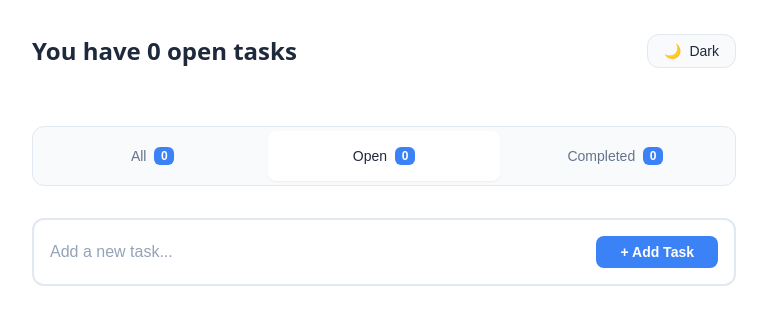
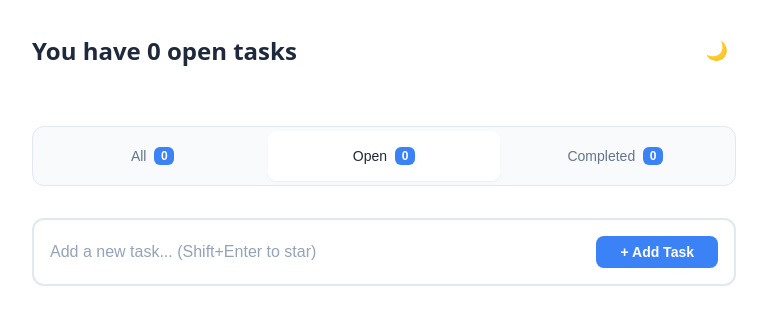
Before and after one commit to karldudley/react-todo-advanced, a React (Vite) app: page / in a window 1280 px wide. Shown: the top 324 px of the page, without its empty margins (256-1023 px from the left). Built offline with nearby package versions, Linux system fonts and the light colour scheme.

Commit message:
add shift+enter to star todos and simplify dark mode toggle
- Add shift+enter keyboard shortcut to create starred todos
- Update placeholder text to indicate new functionality
- Remove text and border from dark mode toggle, keep icon only
- Improve theme toggle styling for cleaner appearance

```diff
--- a/src/App.jsx
+++ b/src/App.jsx
@@ -14,8 +14,8 @@ function App() {
     const [showDeleteModal, setShowDeleteModal] = useState(false);
     const [todoToDelete, setTodoToDelete] = useState(null);
 
-    function handleAddTodo(newTodo) {
-        const newTodoList = [...todos, { input: newTodo, complete: false, favorite: false }];
+    function handleAddTodo(newTodo, isStarred = false) {
+        const newTodoList = [...todos, { input: newTodo, complete: false, favorite: isStarred }];
         setTodos(newTodoList);
         handleSaveDate(newTodoList);
     }
--- a/src/components/Header.jsx
+++ b/src/components/Header.jsx
@@ -21,8 +21,7 @@ export default function Header(props) {
                 You have {todosLength} open {taskOrTasks}
             </h1>
             <button onClick={toggleTheme} className="theme-toggle" title={isDark ? 'Switch to light mode' : 'Switch to dark mode'}>
-                <span>{isDark ? '☀️' : '🌙'}</span>
-                <span>{isDark ? 'Light' : 'Dark'}</span>
+                {isDark ? '☀️' : '🌙'}
             </button>
         </header>
     );
--- a/src/components/TodoInput.jsx
+++ b/src/components/TodoInput.jsx
@@ -12,12 +12,23 @@ export default function TodoInput(props) {
         setInputValue('');
     };
 
+    // Handle key press for shift+enter
+    const handleKeyPress = (e) => {
+        if (e.key === 'Enter' && e.shiftKey) {
+            e.preventDefault(); // Prevent form submission
+            if (!inputValue.trim()) return; // Prevent adding empty tasks
+            handleAddTodo(inputValue.trim(), true); // Pass true to indicate starred
+            setInputValue('');
+        }
+    };
+
     return (
         <form onSubmit={handleSubmit} className="input-container">
             <input
                 value={inputValue}
                 onChange={(e) => setInputValue(e.target.value)}
-                placeholder="Add a new task..."
+                onKeyDown={handleKeyPress}
+                placeholder="Add a new task... (Shift+Enter to star)"
                 className="todo-input"
                 autoComplete="off"
             />
--- a/src/index.css
+++ b/src/index.css
@@ -115,21 +115,19 @@ header {
 .theme-toggle {
   display: flex;
   align-items: center;
-  gap: var(--space-sm);
-  padding: var(--space-sm) var(--space-md);
-  background: var(--bg-secondary);
-  border: 1px solid var(--border);
+  justify-content: center;
+  padding: var(--space-sm);
+  background: transparent;
+  border: none;
   border-radius: var(--radius-lg);
   color: var(--text-primary);
-  font-size: var(--font-size-sm);
-  font-weight: 500;
+  font-size: var(--font-size-lg);
   cursor: pointer;
   transition: all 0.2s ease;
 }
 
 .theme-toggle:hover {
   background: var(--bg-tertiary);
-  border-color: var(--accent-blue);
   transform: translateY(-1px);
   box-shadow: var(--shadow-md);
 }
```
